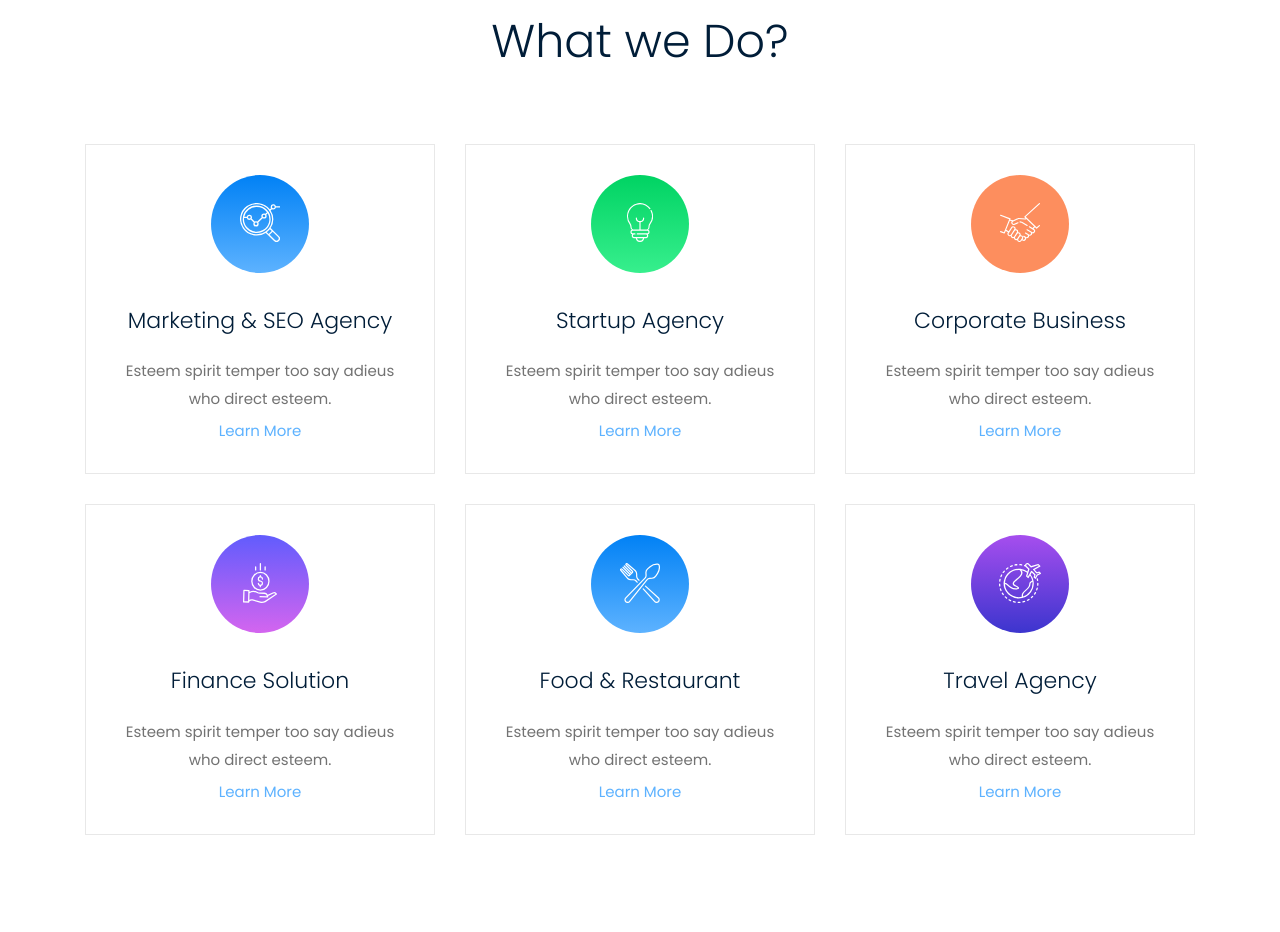
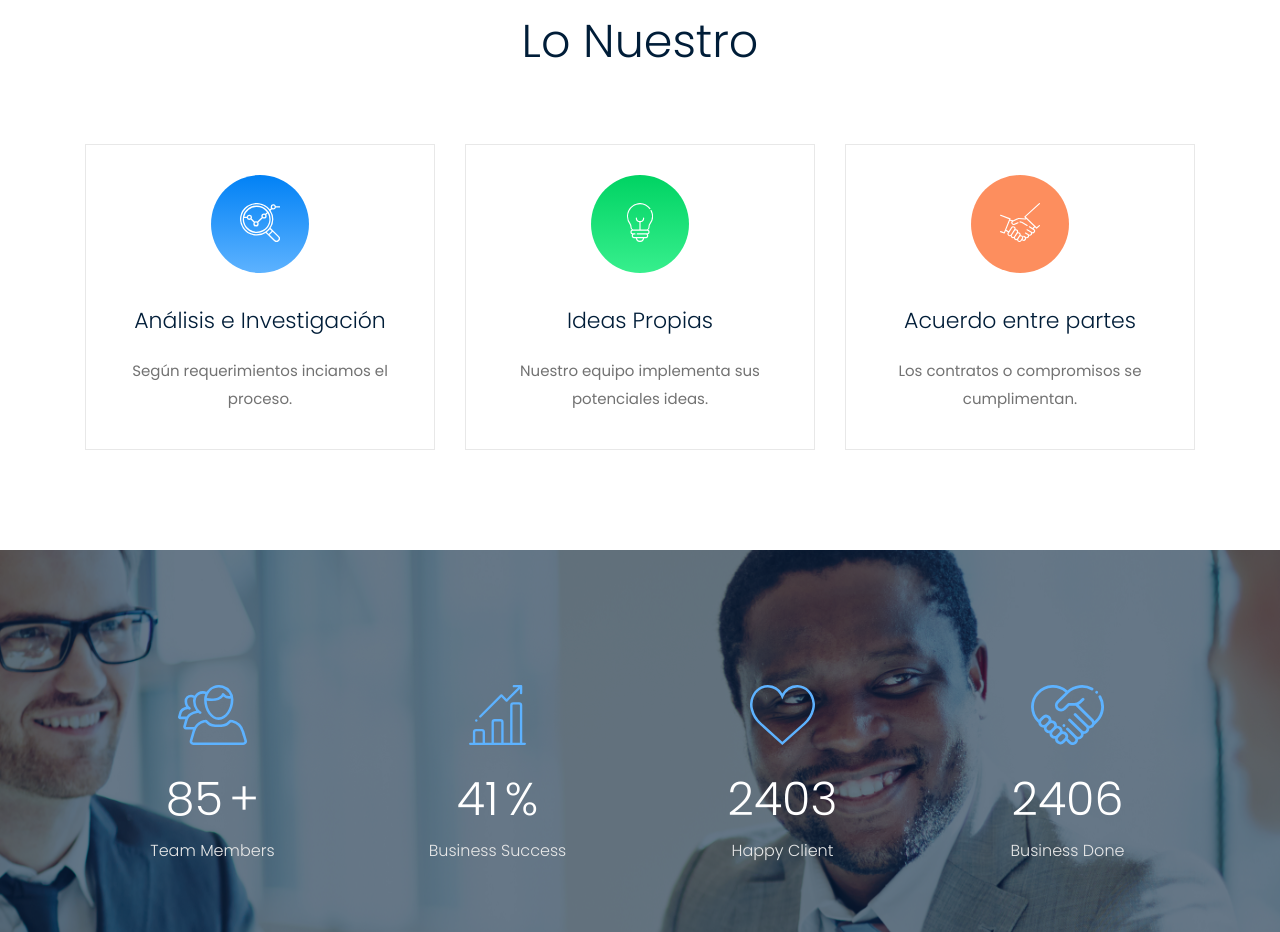
Before and after one commit to chinocdelu/Overo, a plain HTML site: page index.html in a window 1280 px wide. Shown: the part 847-1779 px from the top of the page. Drawn offline with Linux system fonts and the light colour scheme.

Commit message:
Update index.html

```diff
--- a/index.html
+++ b/index.html
@@ -133,7 +133,7 @@
                         <div class="col-xl-12">
                             <div class="slider_text ">
                                 <h3>Desarrollando <br>
-                                        para el Cliente</h3>
+                                        Por El Cliente</h3>
                                 <div class="video_service_btn">
                                     <a href="#" class="boxed-btn3">Nuestros Servicios</a>
                                 </div>
@@ -147,10 +147,10 @@
                     <div class="row">
                         <div class="col-xl-12">
                             <div class="slider_text ">
-                                <h3>Big Opportunity <br>
-                                        for your Business</h3>
+                                <h3>Desarrollando <br>
+                                        Por El Cliente</h3>
                                 <div class="video_service_btn">
-                                    <a href="#" class="boxed-btn3">Our Services</a>
+                                    <a href="#" class="boxed-btn3">Nuestros Servicios</a>
                                 </div>
                             </div>
                         </div>
@@ -197,7 +197,7 @@
             <div class="row">
                 <div class="col-xl-12">
                     <div class="section_title text-center mb-50">
-                        <h3>What we Do?</h3>
+                        <h3>Lo Nuestro</h3>
                     </div>
                 </div>
             </div>
@@ -207,9 +207,9 @@
                         <div class="service_icon">
                             <img src="img/svg_icon/1.svg" alt="">
                         </div>
-                        <h3>Marketing & SEO Agency</h3>
-                        <p>Esteem spirit temper too say adieus who direct esteem.</p>
-                        <a href="#" class="learn_more">Learn More</a>
+                        <h3>Análisis e Investigación</h3>
+                        <p>Según requerimientos inciamos el proceso.</p>
+<!--                        <a href="#" class="learn_more">Learn More</a>-->
                     </div>
                 </div>
                 <div class="col-xl-4 col-md-6 col-lg-4">
@@ -217,9 +217,9 @@
                         <div class="service_icon">
                             <img src="img/svg_icon/2.svg" alt="">
                         </div>
-                        <h3>Startup Agency</h3>
-                        <p>Esteem spirit temper too say adieus who direct esteem.</p>
-                        <a href="#" class="learn_more">Learn More</a>
+                        <h3>Ideas Propias</h3>
+                        <p>Nuestro equipo implementa sus potenciales ideas.</p>
+<!--                        <a href="#" class="learn_more">Learn More</a>-->
                     </div>
                 </div>
                 <div class="col-xl-4 col-md-6 col-lg-4">
@@ -227,40 +227,40 @@
                         <div class="service_icon">
                             <img src="img/svg_icon/3.svg" alt="">
                         </div>
-                        <h3>Corporate Business</h3>
-                        <p>Esteem spirit temper too say adieus who direct esteem.</p>
-                        <a href="#" class="learn_more">Learn More</a>
+                        <h3>Acuerdo entre partes</h3>
+                        <p>Los contratos o compromisos se cumplimentan.</p>
+<!--                        <a href="#" class="learn_more">Learn More</a>-->
                     </div>
                 </div>
-                <div class="col-xl-4 col-md-6 col-lg-4">
-                    <div class="single_service text-center">
-                        <div class="service_icon">
-                            <img src="img/svg_icon/4.svg" alt="">
-                        </div>
-                        <h3>Finance Solution</h3>
-                        <p>Esteem spirit temper too say adieus who direct esteem.</p>
-                        <a href="#" class="learn_more">Learn More</a>
-                    </div>
-                </div>
-                <div class="col-xl-4 col-md-6 col-lg-4">
-                    <div class="single_service text-center">
-                        <div class="service_icon">
-                            <img src="img/svg_icon/5.svg" alt="">
-                        </div>
-                        <h3>Food & Restaurant</h3>
-                        <p>Esteem spirit temper too say adieus who direct esteem.</p>
-                        <a href="#" class="learn_more">Learn More</a>
-                    </div>
-                </div>
-                <div class="col-xl-4 col-md-6 col-lg-4">
-                    <div class="single_service text-center">
-                        <div class="service_icon">
-                            <img src="img/svg_icon/6.svg" alt="">
-                        </div>
-                        <h3>Travel Agency </h3>
-                        <p>Esteem spirit temper too say adieus who direct esteem.</p>
-                        <a href="#" class="learn_more">Learn More</a>
-                    </div>
+<!--                 <div class="col-xl-4 col-md-6 col-lg-4">-->
+<!--                     <div class="single_service text-center">-->
+<!--                         <div class="service_icon">-->
+<!--                             <img src="img/svg_icon/4.svg" alt="">-->
+<!--                         </div>-->
+<!--                         <h3>Finance Solution</h3>-->
+<!--                         <p>Esteem spirit temper too say adieus who direct esteem.</p>-->
+<!--                         <a href="#" class="learn_more">Learn More</a>-->
+<!--                     </div>-->
+<!--                 </div>-->
+<!--                 <div class="col-xl-4 col-md-6 col-lg-4">-->
+<!--                     <div class="single_service text-center">-->
+<!--                         <div class="service_icon">-->
+<!--                             <img src="img/svg_icon/5.svg" alt="">-->
+<!--                         </div>-->
+<!--                         <h3>Food & Restaurant</h3>-->
+<!--                         <p>Esteem spirit temper too say adieus who direct esteem.</p>-->
+<!--                         <a href="#" class="learn_more">Learn More</a>-->
+<!--                     </div>-->
+<!--                 </div>-->
+<!--                 <div class="col-xl-4 col-md-6 col-lg-4">-->
+<!--                     <div class="single_service text-center">-->
+<!--                         <div class="service_icon">-->
+<!--                             <img src="img/svg_icon/6.svg" alt="">-->
+<!--                         </div>-->
+<!--                         <h3>Travel Agency </h3>-->
+<!--                         <p>Esteem spirit temper too say adieus who direct esteem.</p>-->
+<!--                         <a href="#" class="learn_more">Learn More</a>-->
+<!--                     </div>-->
                 </div>
             </div>
         </div>
@@ -268,7 +268,7 @@
     <!-- service_area_end -->
 
     <!-- about_info_area start  -->
-    <div class="about_info_area">
+<!--    <div class="about_info_area">
         <div class="container">
             <div class="row align-items-center">
                 <div class="col-xl-6 col-lg-6">
@@ -286,7 +286,7 @@
                 </div>
             </div>
         </div>
-    </div>
+    </div>-->
     <!-- /about_info_area end  -->
 
     <!-- counter_area  -->
```
